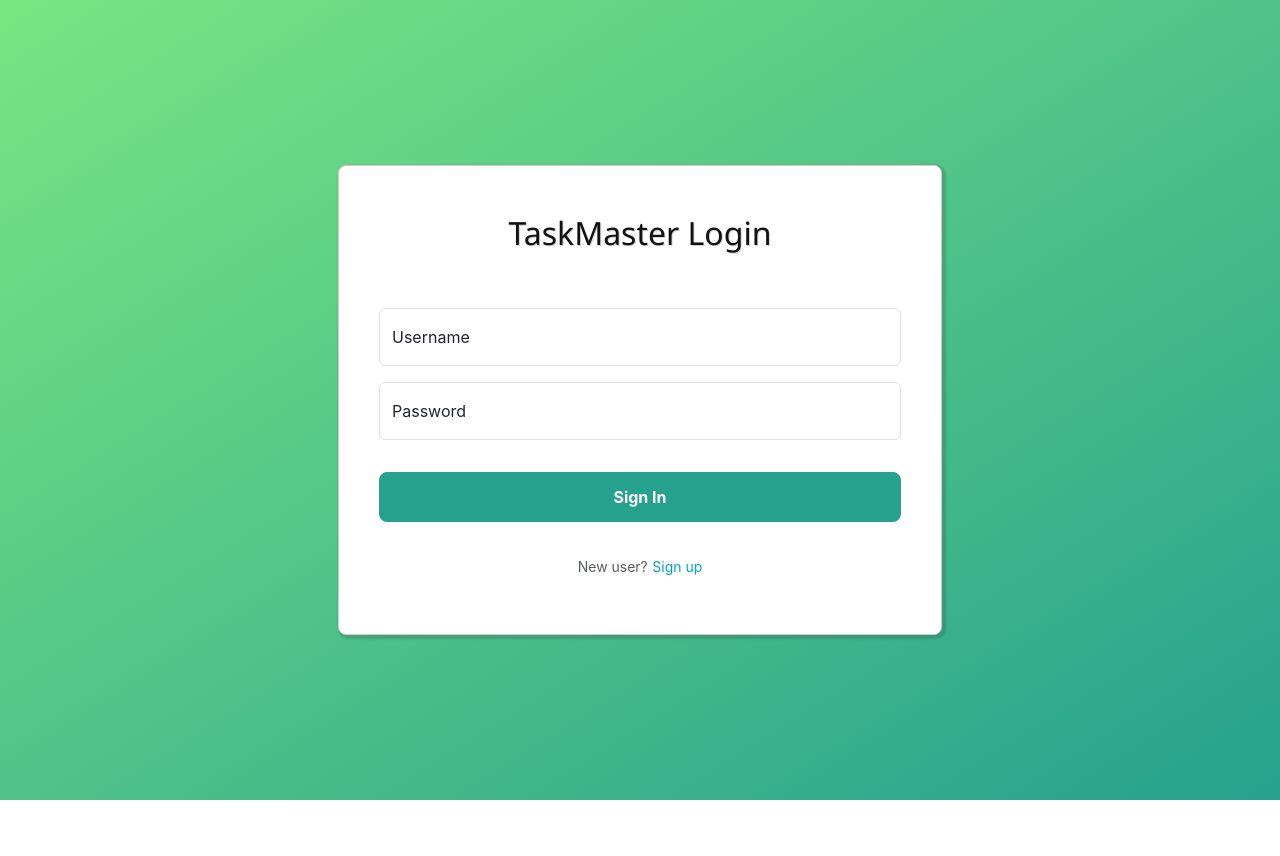
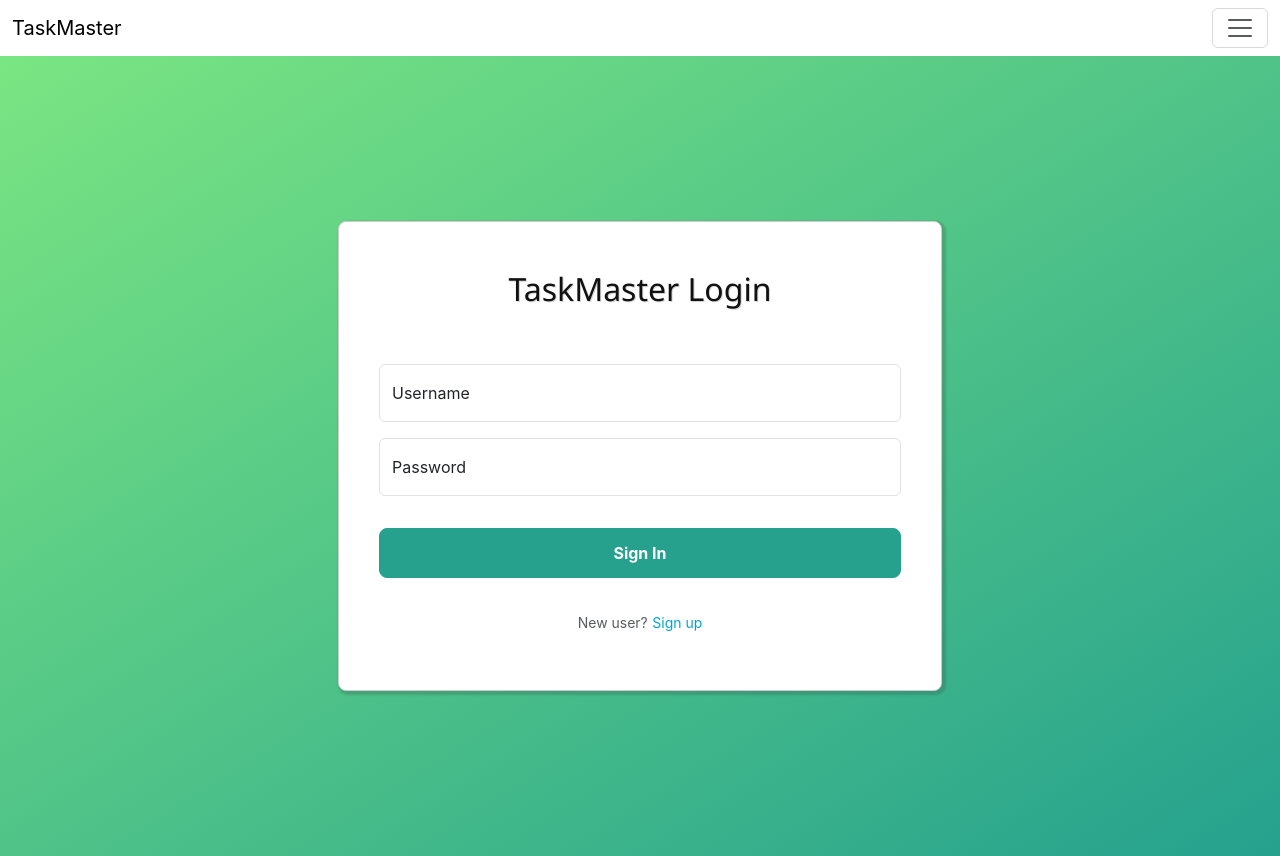
Before and after one commit to ABradbury823/taskmaster, a React (Create React App) app in the folder client/: page /login in a window 1280 px wide. Before the commit the page ends 800 px from the top, so only its background shows below. Built offline with nearby package versions, Linux system fonts and the light colour scheme.

Commit message:
Move navigation to MainLayout

```diff
--- a/client/src/Header/Header.jsx
+++ b/client/src/Header/Header.jsx
@@ -7,13 +7,8 @@ import {
   Nav,
   NavItem,
   NavLink,
-  UncontrolledDropdown,
-  DropdownToggle,
-  DropdownMenu,
-  DropdownItem,
   NavbarText,
 } from 'reactstrap';
-import { Outlet } from 'react-router';
 
 function Header(args) {
   const [isOpen, setIsOpen] = useState(false);
@@ -21,7 +16,6 @@ function Header(args) {
   const toggle = () => setIsOpen(!isOpen);
 
   return (
-    <>
     <header>
       <Navbar {...args}>
         <NavbarBrand href="/">TaskMaster</NavbarBrand>
@@ -29,11 +23,11 @@ function Header(args) {
         <Collapse isOpen={isOpen} navbar>
           <Nav className="me-auto" navbar>
             <NavItem>
-                <NavLink href="/components/">Components</NavLink>
+              <NavLink href="/login">Login</NavLink>
             </NavItem>
             <NavItem>
-                <NavLink href="https://github.com/reactstrap/reactstrap">
-                  GitHub
+              <NavLink href="/taskboard">
+                Taskboard
               </NavLink>
             </NavItem>
           </Nav>
@@ -41,10 +35,6 @@ function Header(args) {
         </Collapse>
       </Navbar>
     </header>
-      <main>
-        <Outlet />
-      </main>
-    </>
   );
 }
 
--- /dev/null
+++ b/client/src/MainLayout/MainLayout.jsx
@@ -0,0 +1,16 @@
+import React, { useState } from 'react';
+import Header from '../Header/Header';
+import { Outlet } from 'react-router';
+
+function MainLayout() {
+  return (
+    <>
+      <Header />
+      <main>
+        <Outlet />
+      </main>
+    </>
+  );
+}
+
+export default MainLayout;
--- a/client/src/index.js
+++ b/client/src/index.js
@@ -7,15 +7,18 @@ import Login from './Login/Login';
 import reportWebVitals from './reportWebVitals';
 import { BrowserRouter, Routes, Route } from 'react-router';
 import Taskboard from './Taskboard/Taskboard';
+import MainLayout from './MainLayout/MainLayout';
 
 const root = ReactDOM.createRoot(document.getElementById('root'));
 root.render(
   <React.StrictMode>
     <BrowserRouter>
       <Routes>
-        <Route path='/' element={<App />} />
-        <Route path='/login' element={<Login />} />
-        <Route path='/taskboard' element={<Taskboard />} />
+        <Route path='/' element={<MainLayout />}>
+          <Route index element={<App />} />
+          <Route path='/login' element={<Login />} />
+          <Route path='/taskboard' element={<Taskboard />} />
+        </Route>
       </Routes>
     </BrowserRouter>
   </React.StrictMode>
```
Lines whose indentation alone changed are shown as unchanged.
